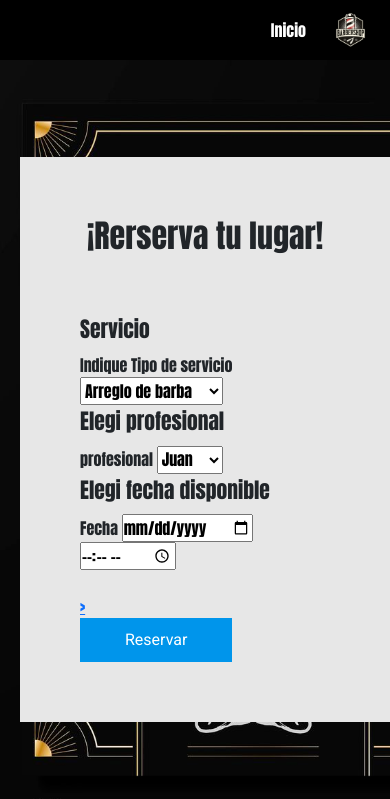
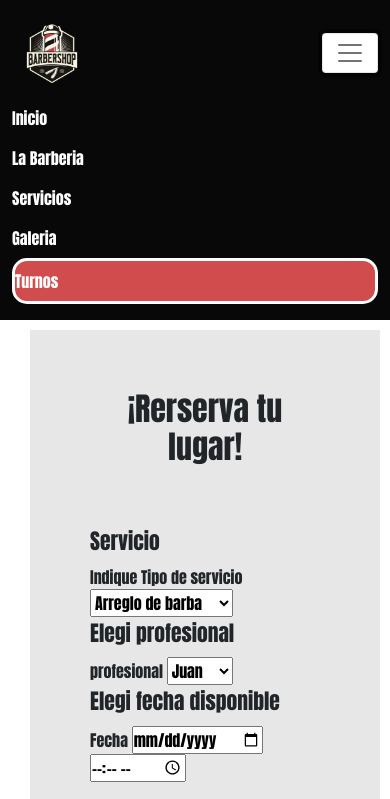
Before and after one commit to fraGonzalez94/proyectoCoderBarberia, a website: page pages/turnos.html in a window 390 px wide. Both pictures are taken after a click on the button "Toggle navigation". Shown: the top 799 px of the page. Drawn offline with nearby package versions, Linux system fonts and the light colour scheme.

Commit message:
mejorando_nav+responsive

```diff
--- a/pages/turnos.html
+++ b/pages/turnos.html
@@ -11,34 +11,39 @@
         <link rel="stylesheet" href="../css/estilo.css">
     </head>
     <body>
-        <div class="gridcontainer">
+        <header class="cabecera">
 
-            <header class="cabecera">
+            <nav class="navbar navbar-expand-lg navbar-light colorfondo">
+                <div class="container-fluid">
+                  <a class="navbar-brand" href="../index.html">
+                    <img class="logo" src="../assets/img/imagen_logo.ico" alt="logo">
+                  </a>
+                  <button class="navbar-toggler" type="button" data-bs-toggle="collapse" data-bs-target="#navbarSupportedContent" aria-controls="navbarSupportedContent" aria-expanded="false" aria-label="Toggle navigation">
+                    <span class="navbar-toggler-icon"></span>
+                  </button>
+                  <div class="collapse navbar-collapse" id="navbarSupportedContent">
+                    <ul class="navbar-nav me-auto mb-2 mb-lg-0 flexible">
+                      <li class="nav-item">
+                        <a class="nav-link active text-white" aria-current="page" href="../index.html">Inicio</a>
+                      </li>
+                      <li class="nav-item">
+                        <a class="nav-link text-white" href="../pages/labarberia.html">La Barberia</a>
+                      </li>
+                      <li class="nav-item ">
+                        <a class="nav-link text-white" href="../pages/servicios.html">Servicios</a>
+                      </li>
+                      <li class="nav-item">
+                        <a class="nav-link text-white" href="../pages/galeria.html">Galeria</a>
+                      </li>
+                      <li class="nav-item">
+                        <a class="nav-link nav-link__turnos text-white" href="#">Turnos</a>
+                      </li>
 
-
-
-                <nav class="navbar navbar-expand-lg bg-transparent">
-                    <div class="container-fluid">
-                      <a class="nav-link" href="../index.html">Inicio</a>
-                      <button class="navbar-toggler" type="button" data-bs-toggle="collapse" data-bs-target="#navbarNavAltMarkup" aria-controls="navbarNavAltMarkup" aria-expanded="false" aria-label="Toggle navigation">
-                        <span class="navbar-toggler-icon"><img class="logo-index" src="../imagen_logo.ico" alt="logo"></span>
-
-                      </button>
-                      <div class="collapse navbar-collapse" id="navbarNavAltMarkup">
-                        <div class="navbar-nav">
-                          <a class="nav-link active" aria-current="page" href="../pages/labarberia.html">La Barberia</a>
-                          <a class="nav-link" href="../pages/servicios.html">Servicios</a>
-                          <a class="nav-link" href="../pages/galeria.html">Galeria</a>
-                          <a class="nav-link nav-link__turnos" href="#">Turnos</a>
-                        </div>
-                      </div>
-                    </div>
-                  </nav>
-
-
-
-
-        </header>
+                    </ul>
+                  </div>
+                </div>
+              </nav>
+                 </header>
         <main class="main-turnos">
 
             <div class="main-turnos__form">
@@ -119,11 +124,9 @@
 
       </footer>
 
-
-
-
-
-        </div>
+      <script src="https://cdn.jsdelivr.net/npm/bootstrap@5.0.2/dist/js/bootstrap.bundle.min.js"
+      integrity="sha384-MrcW6ZMFYlzcLA8Nl+NtUVF0sA7MsXsP1UyJoMp4YLEuNSfAP+JcXn/tWtIaxVXM"
+      crossorigin="anonymous"></script>
 
     </body>
 </html>
--- a/scss/_header.scss
+++ b/scss/_header.scss
@@ -1,33 +1,23 @@
-
-
-
 .cabecera{
     top:0;
-    display: flex;
-    flex-direction: row;
     position: sticky;
-    justify-content: center;
-    align-items: center;
-    background-color: $color-primario;
-    height: 20vh;
     z-index: 1;
+}
 
+.logo{
+    height: 80px;
 
+}
+.colorfondo{
+    background-color: rgb(8, 8, 8);
 }
 
 
-.navbar-brand{
-    color: white;
+.flexible{
+    justify-content: space-evenly;
+    width: 100%;
+
 }
-.nav-link{
-    color: white;
-}
-
-.nav-link:hover{
-    color: gray;
-    transition: 0.3s;
-}
-
 
 .nav-link__turnos{
     text-decoration: none;
@@ -42,12 +32,11 @@
     transition: 0.5s;
 }
 
+.navbar-toggler{
+    background-color: white;
+}
 
-.navbar-toggler-icon{
-    display: flex;
-    align-items: center;
-    justify-content: center;
+.nav-link:hover{
+    color: gray;
+    transition: 0.3s;
 }
-.logo-index{
-     width: 150%;
-}
--- a/scss/_media_queries.scss
+++ b/scss/_media_queries.scss
@@ -1,36 +1,19 @@
 @media (max-width:768px){
 
-    .gridcontainer{
-        display: grid;
-        grid-template-areas:
-            "header"
-            "main"
-            "footer";
-        grid-template-columns: 100%;
-        grid-template-rows: 4% 70% 70%;
-    }
-    .cabecera {
-        height: auto;
-        grid-area: header;
-        display: flex;
-        justify-content: center;
-        align-items: flex-end;
-        flex-direction: column;
-        position:static;
-        background-color: $color-primario;
+
+   .mindex{
+
+      .mindex__titulo{
+         margin-top: 10px;
 
 
-    }
+  .mindex__titulo__subtitulo{
+   margin-top: 10px;
+      font-size: 1.25rem;
 
-     main {
-        grid-area: main;
-     }
-
-
-     .mindex{
-        height:100%;
-
-     }
+  }
+      }
+  }
 
      .mlabarberia{
         display: flex;
@@ -38,10 +21,13 @@
         .mlabarberia__historia{
          width: 100%;
          height: 40vh;
+         .mlabarberia__historia__titulo{
+           margin-top: 10px;
+         }
       }
       .mlabarberia__imagen{
          width: 100%;
-         height: 100vh;
+         height: 60vh;
 
       }
      }
@@ -54,8 +40,6 @@
         flex-direction: row;
         height: auto;
 
-
-
         .mgaleria__formato__item{
          height: 15vh;
          width: 40vw;
@@ -67,7 +51,7 @@
 
 
    .servicios{
-    height: 250vh;
+    height: 170vh;
      .servicios__cards{
         display: flex;
         flex-wrap: wrap;
@@ -78,9 +62,23 @@
 
 
    }
-    footer {
-        grid-area: footer;
-    }
+
+
+   .main-turnos{
+      height: auto;
+      background-image: none;
+      margin-top: 10px;
+
+
+  .main-turnos__form{
+      max-width: 350px;
+      background-color: #E7E7E7;
+      .main-turnos__form__tituloform{
+          font-size: 2rem;
+          text-align: center;
+      }
+  }
+  }
 
     .piedepagina{
         display: flex;
```
Also changed, not shown: index.html (+26 -18 lines), pages/galeria.html (+35 -28 lines), pages/labarberia.html (+35 -26 lines), pages/servicios.html (+30 -20 lines), css/estilo.css.
